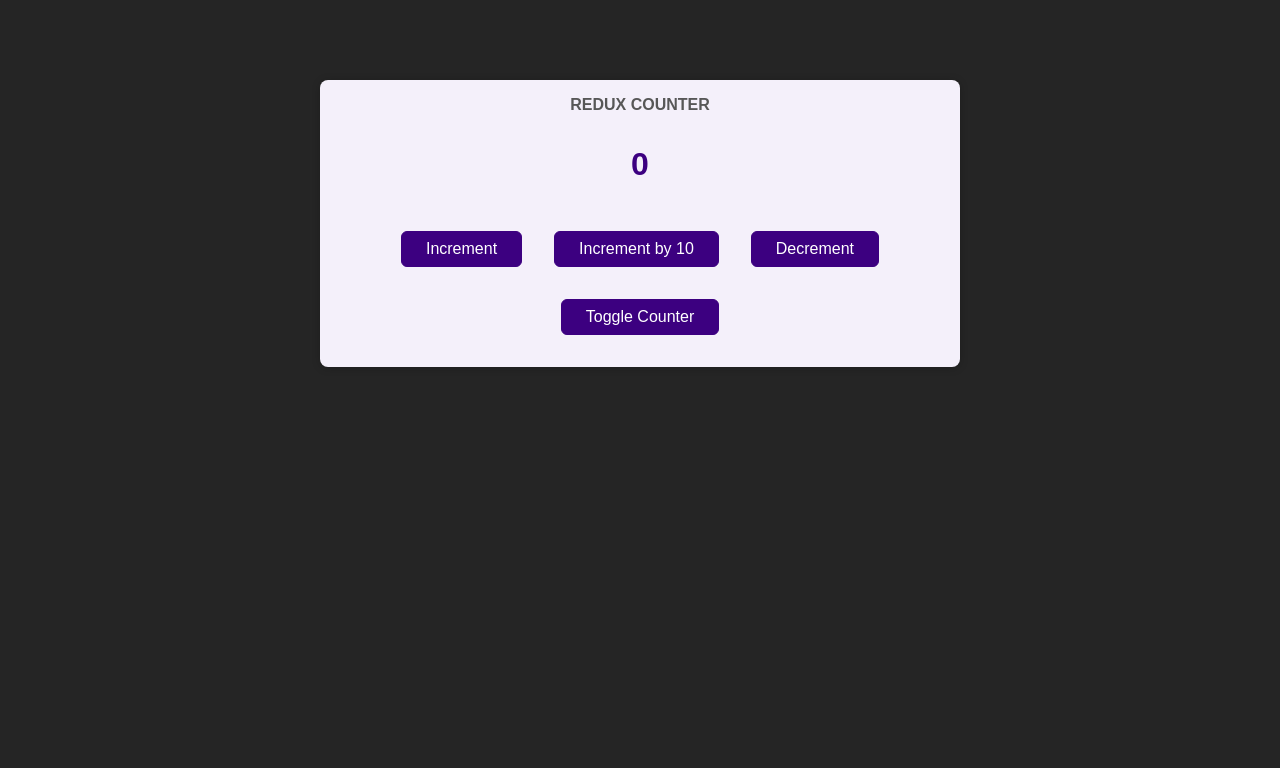
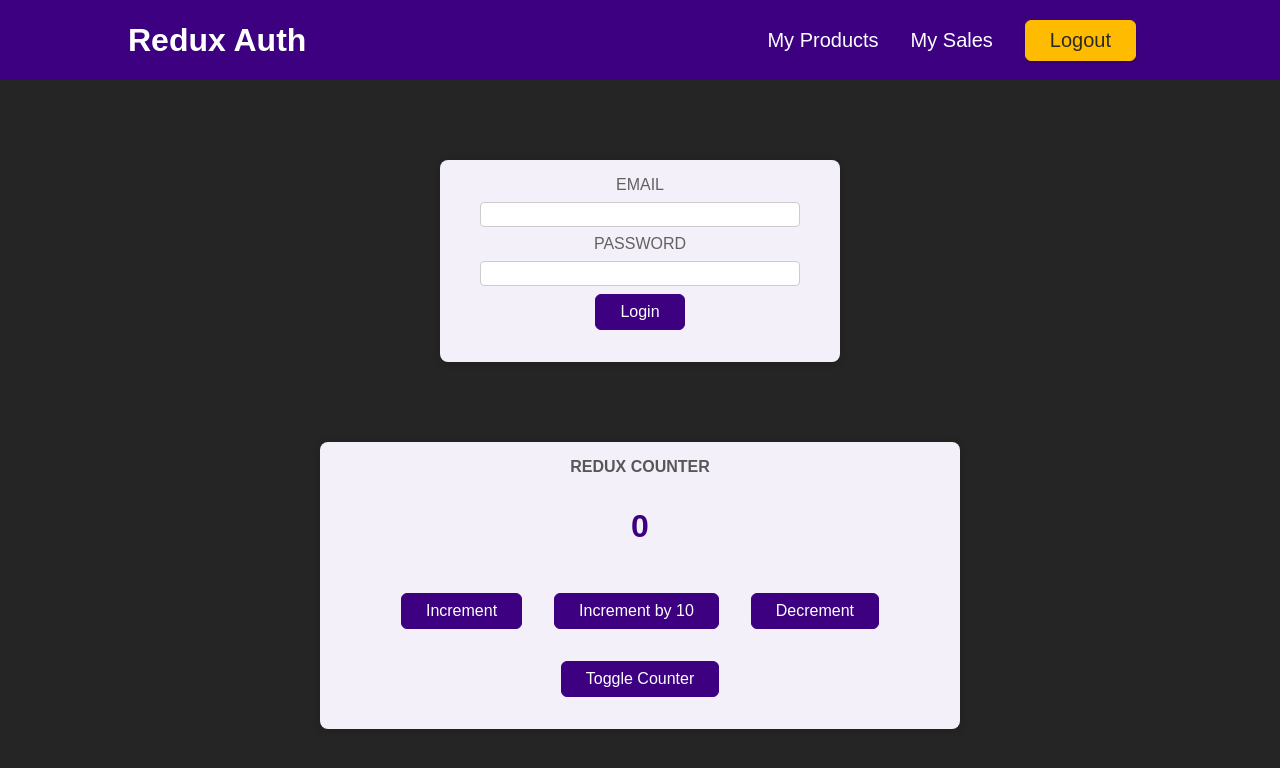
Before and after one commit to shivesh-12/udemy-redux, a React (Create React App) app: page / in a window 1280 px wide. Shown: the top 768 px of the page. Built offline with nearby package versions, Linux system fonts and the light colour scheme.

Commit message:
1 file modified

```diff
--- a/src/App.js
+++ b/src/App.js
@@ -1,8 +1,16 @@
-import React from 'react';
+import React, { Fragment } from 'react';
 import Counter from './components/Counter';
+import Header from './components/Header';
+import Auth from './components/Auth';
 
 function App() {
-  return <Counter />;
+  return (
+    <Fragment>
+      <Header />
+      <Auth />
+      <Counter />
+    </Fragment>
+  );
 }
 
 export default App;
```
